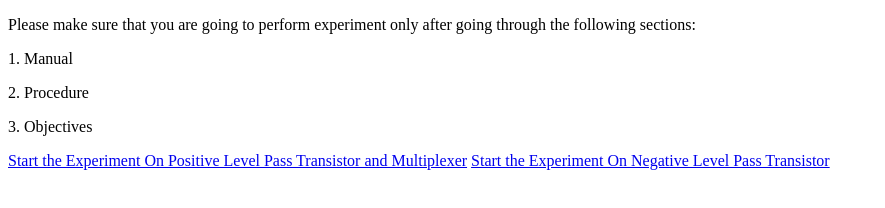
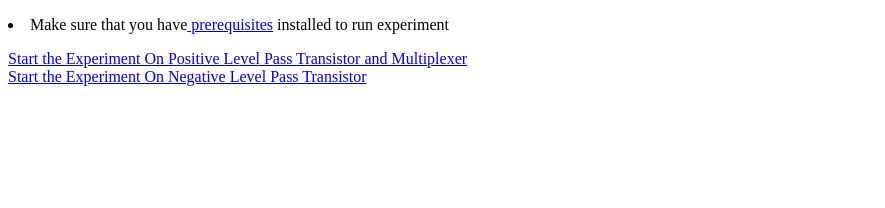
Before and after one commit to virtual-labs/exp-pass-transistor-logic-iiith, a plain HTML site: page experiment/simulation/index.html in a window 1280 px wide. Shown: the whole page, without its empty margins (0-885 px from the left). Drawn offline with Linux system fonts and the light colour scheme.

Commit message:
added prerequisites link

```diff
--- a/experiment/simulation/index.html
+++ b/experiment/simulation/index.html
@@ -7,14 +7,10 @@
 <body>
 		<!-- Your code goes here-->
 
-	<p>Please make sure that you are going to perform experiment only after going through the following sections:</p>
-
-	<p>1. Manual</p>
-	<p>2. Procedure</p>
-	<p>3. Objectives</p>
+	<p><li>Make sure that you have<a href="../../../Introduction.html" target="_PARENT"> prerequisites</a> installed to run experiment</li> </p>
 
     <a href="exp5/exp5_mux.html">Start the Experiment On Positive Level Pass Transistor and Multiplexer</a>
-
+    <br/>
 
     <a href="ex5/exp5_Pass_negative/exp5_Pass_neagtive.html">Start the Experiment On Negative Level Pass Transistor</a>
 
```
Also changed, not shown: experiment/references.md (+0 -2 lines).
